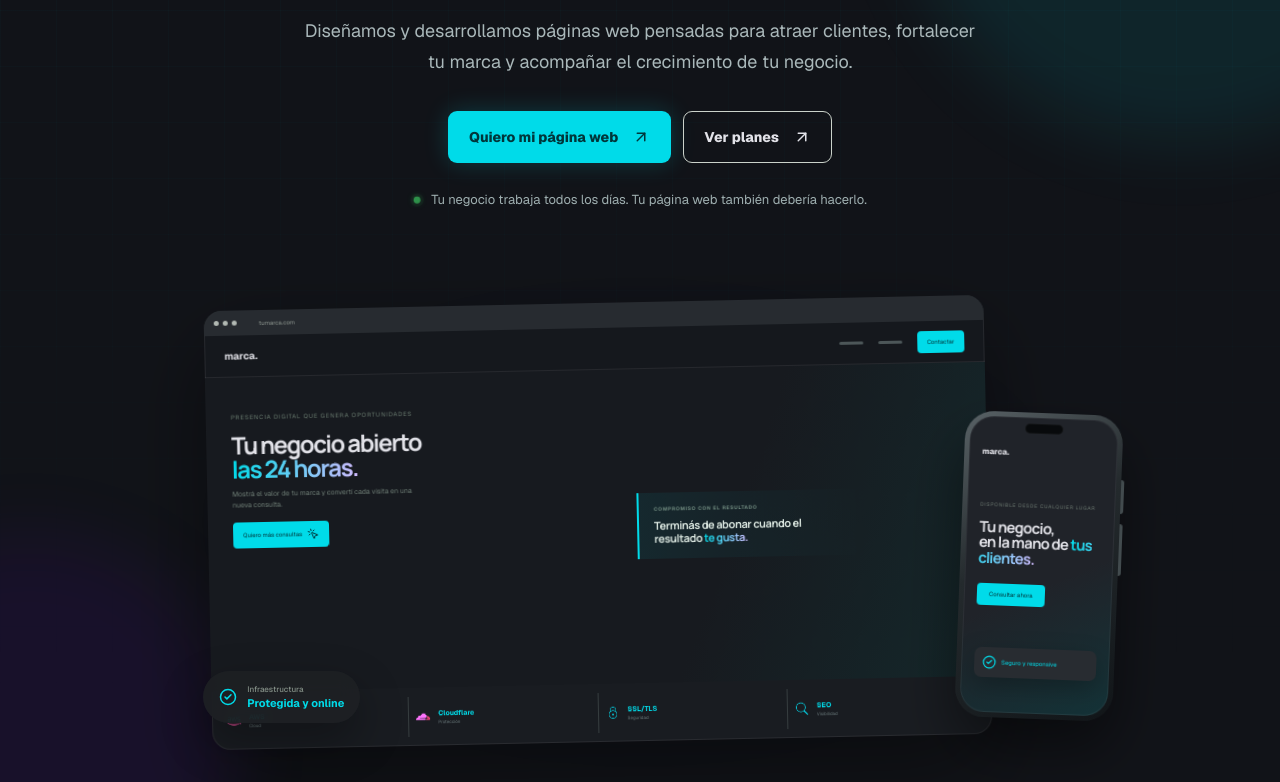
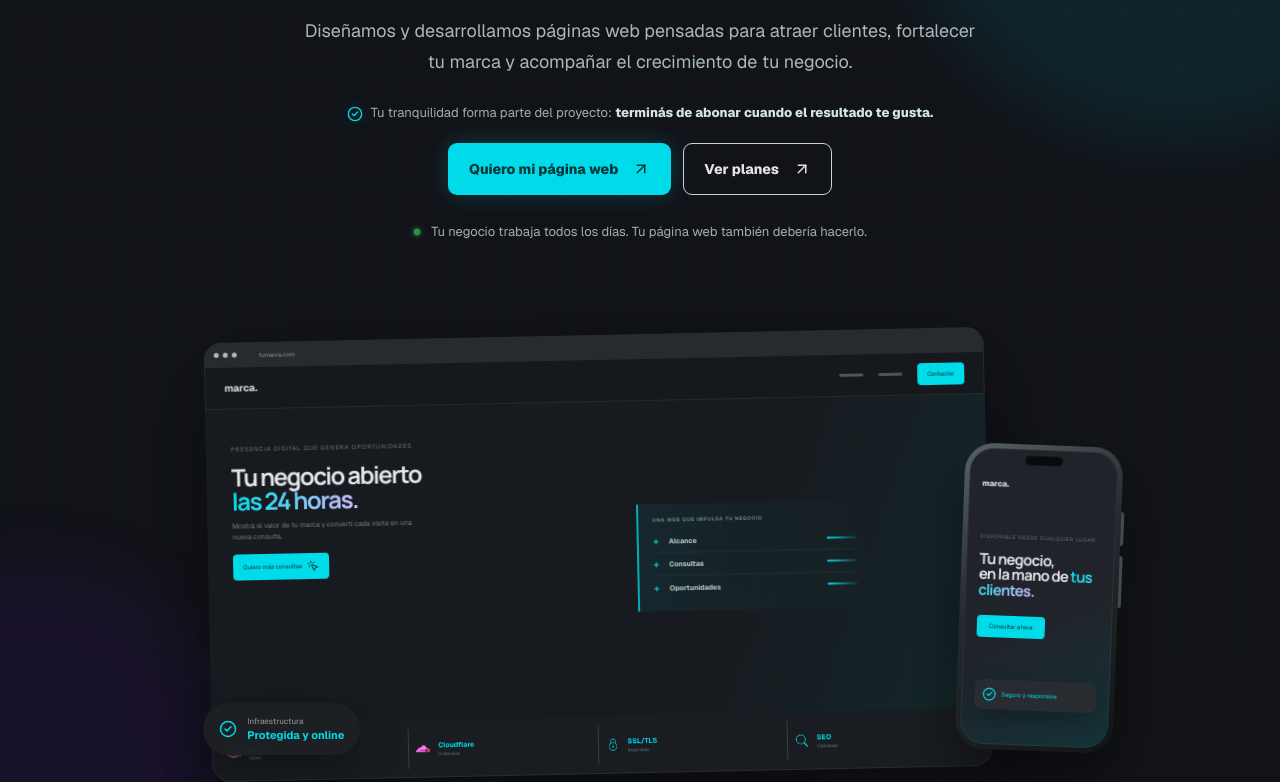
Before and after one commit to hberrino/hbdigitalstudio, a Next.js app: page / in a window 1280 px wide. Shown: the part 438-1220 px from the top of the page. Built offline with nearby package versions, Linux system fonts and the light colour scheme.

Commit message:
Mejora el mensaje comercial del hero

```diff
--- a/app/components/Hero.jsx
+++ b/app/components/Hero.jsx
@@ -10,6 +10,7 @@ export default function Hero() {
           <span className="eyebrow">Desarrollo web para negocios que quieren crecer</span>
           <h1>Transformamos tu negocio en una experiencia digital <em>profesional.</em></h1>
           <p>Diseñamos y desarrollamos páginas web pensadas para atraer clientes, fortalecer tu marca y acompañar el crecimiento de tu negocio.</p>
+          <div className="hero__payment-note"><CheckCircle2 size={16} /><span>Tu tranquilidad forma parte del proyecto: <strong>terminás de abonar cuando el resultado te gusta.</strong></span></div>
           <div className="hero__actions"><Button href="#contacto">Quiero mi página web</Button><Button href="#planes" variant="secondary">Ver planes</Button></div>
           <p className="hero__note"><i aria-hidden="true" /><span>Tu negocio trabaja todos los días. Tu página web también debería hacerlo.</span></p>
         </div>
@@ -25,9 +26,11 @@ export default function Hero() {
                 <strong>Tu negocio abierto<br /><em>las 24 horas.</em></strong>
                 <p>Mostrá el valor de tu marca y convertí cada visita en una nueva consulta.</p>
                 <button>Quiero más consultas <MousePointerClick size={12} /></button>
-                <div className="mock-assurance">
-                  <span>Compromiso con el resultado</span>
-                  <b>Terminás de abonar cuando el resultado <em>te gusta.</em></b>
+                <div className="mock-growth">
+                  <small>Una web que impulsa tu negocio</small>
+                  <div><b>+</b><span>Alcance</span></div>
+                  <div><b>+</b><span>Consultas</span></div>
+                  <div><b>+</b><span>Oportunidades</span></div>
                 </div>
               </div>
               <div className="mock-stats">
--- a/app/globals.css
+++ b/app/globals.css
@@ -67,6 +67,9 @@ button { font: inherit; }
 .hero__copy h1 { max-width: 980px; margin: 0 auto; font-family: var(--font-manrope), sans-serif; font-size: clamp(48px, 6.2vw, 82px); line-height: 1; letter-spacing: -.06em; }
 .hero__copy h1 em, .problem__intro h2 em, .mock-hero em, .phone__content em { background: linear-gradient(90deg, var(--mint), var(--purple)); -webkit-background-clip: text; background-clip: text; color: transparent; font-style: normal; }
 .hero__copy > p:not(.hero__note) { max-width: 690px; margin: 28px auto 34px; color: var(--muted); font-size: 18px; line-height: 1.7; }
+.hero__payment-note { display: flex; align-items: center; justify-content: center; gap: 8px; max-width: 650px; margin: -7px auto 20px; color: #9fafb0; font-size: 13px; line-height: 1.45; }
+.hero__payment-note svg { flex: 0 0 auto; color: var(--mint); filter: drop-shadow(0 0 8px rgba(0,219,233,.35)); }
+.hero__payment-note strong { color: #d4e5e6; font-weight: 720; }
 .hero__actions { display: flex; justify-content: center; gap: 12px; flex-wrap: wrap; }
 .hero__note { display: flex; justify-content: center; gap: 10px; align-items: center; margin: 28px 0 0; color: #9fafb0; font-size: 13px; }
 .hero__note i { flex: 0 0 auto; width: 8px; height: 8px; background: #43e66d; border-radius: 50%; box-shadow: 0 0 0 5px rgba(67,230,109,.12), 0 0 14px rgba(67,230,109,.55); animation: status-pulse 1.8s ease-in-out infinite; }
@@ -90,10 +93,13 @@ button { font: inherit; }
 .mock-hero strong { display: block; margin: 9px 0; font-family: var(--font-manrope), sans-serif; font-size: 24px; line-height: .98; letter-spacing: -.06em; }
 .mock-hero p { max-width: 190px; margin: 0 0 12px; color: #718078; font-size: 7px; line-height: 1.5; }
 .mock-hero button { display: flex; gap: 5px; align-items: center; }
-.mock-assurance { position: absolute; top: 50%; left: 55%; width: 29%; padding: 13px 15px; border-left: 2px solid var(--mint); background: linear-gradient(90deg, rgba(0,219,233,.075), transparent); transform: translateY(-50%); }
-.mock-assurance span { display: block; margin-bottom: 8px; color: #718c80; font-size: 5px; font-weight: 700; letter-spacing: .13em; text-transform: uppercase; }
-.mock-assurance b { display: block; color: #dce8e1; font-family: var(--font-manrope); font-size: 11px; line-height: 1.18; letter-spacing: -.035em; }
-.mock-assurance b em { font-style: normal; }
+.mock-growth { position: absolute; top: 50%; left: 55%; width: 30%; padding: 12px 14px; border-left: 2px solid rgba(0,219,233,.75); background: linear-gradient(90deg, rgba(0,219,233,.07), transparent); transform: translateY(-50%); }
+.mock-growth > small { display: block; margin-bottom: 8px; color: #718c80; font-size: 5px; font-weight: 700; letter-spacing: .13em; text-transform: uppercase; }
+.mock-growth div { display: grid; grid-template-columns: 16px 1fr 30px; align-items: center; min-height: 23px; border-bottom: 1px solid rgba(255,255,255,.055); }
+.mock-growth div:last-child { border: 0; }
+.mock-growth div::after { content: ""; width: 100%; height: 2px; border-radius: 2px; background: linear-gradient(90deg, var(--mint), rgba(0,219,233,.1)); }
+.mock-growth b { color: var(--mint); font-family: var(--font-manrope); font-size: 11px; line-height: 1; }
+.mock-growth div span { color: #c0cfca; font-size: 7px; font-weight: 650; }
 .mock-stats { min-height: 0; display: grid; grid-template-columns: repeat(4, 1fr); padding: 9px 15px; gap: 7px; background: rgba(255,255,255,.015); }
 .mock-stats span { display: grid; grid-template-columns: 16px 1fr; grid-template-rows: auto auto; align-content: center; column-gap: 6px; padding-right: 6px; color: #829092; font-size: 5px; border-right: 1px solid #363d3f; }
 .mock-stats span:last-child { border: 0; }
@@ -320,6 +326,8 @@ button { font: inherit; }
   .hero { min-height: auto; padding: 120px 0 80px; }
   .hero__copy h1 { font-size: clamp(43px, 13vw, 60px); }
   .hero__copy > p:not(.hero__note) { font-size: 16px; }
+  .hero__payment-note { align-items: flex-start; max-width: 335px; margin: -5px auto 18px; padding-inline: 6px; font-size: 12px; text-align: center; }
+  .hero__payment-note svg { margin-top: 1px; }
   .hero__actions { display: flex; flex-wrap: nowrap; width: min(100%, 370px); margin-inline: auto; gap: 8px; }
   .hero__actions .button { width: auto; min-width: 0; min-height: 46px; padding-inline: 12px; font-size: 12px; white-space: nowrap; }
   .hero__actions .button:first-child { flex: 1.35; }
@@ -438,9 +446,11 @@ button { font: inherit; }
   .mock-nav { height: 36px; padding-inline: 15px; }
   .mock-hero { padding: 19px 17px; }
   .mock-hero strong { font-size: 20px; }
-  .mock-assurance { left: 54%; width: 32%; padding: 10px 12px; }
-  .mock-assurance span { margin-bottom: 6px; font-size: 4px; }
-  .mock-assurance b { font-size: 9px; }
+  .mock-growth { left: 54%; width: 33%; padding: 9px 11px; }
+  .mock-growth > small { margin-bottom: 5px; font-size: 4px; }
+  .mock-growth div { grid-template-columns: 13px 1fr 22px; min-height: 18px; }
+  .mock-growth b { font-size: 9px; }
+  .mock-growth div span { font-size: 5.5px; }
   .mock-stats { gap: 4px; padding: 7px 10px; }
   .mock-stats span { grid-template-columns: 12px 1fr; column-gap: 4px; padding-right: 4px; }
   .mock-stats img { width: 11px; height: 11px; }
@@ -460,9 +470,11 @@ button { font: inherit; }
   .mock-hero small { font-size: 4px; }
   .mock-hero strong { margin: 6px 0; font-size: 14px; }
   .mock-hero p { max-width: 140px; margin-bottom: 7px; font-size: 5px; line-height: 1.35; }
-  .mock-assurance { left: 55%; width: 36%; padding: 7px 8px; }
-  .mock-assurance span { margin-bottom: 4px; font-size: 3px; letter-spacing: .09em; }
-  .mock-assurance b { font-size: 6.5px; line-height: 1.15; }
+  .mock-growth { left: 55%; width: 37%; padding: 6px 7px; }
+  .mock-growth > small { margin-bottom: 3px; font-size: 2.8px; letter-spacing: .08em; }
+  .mock-growth div { grid-template-columns: 9px 1fr 14px; min-height: 13px; }
+  .mock-growth b { font-size: 6.5px; }
+  .mock-growth div span { font-size: 4px; }
   .mock-stats { gap: 2px; padding: 5px 6px; }
   .mock-stats span { grid-template-columns: 9px 1fr; column-gap: 2px; padding-right: 2px; }
   .mock-stats img { width: 8px; height: 8px; }
```
